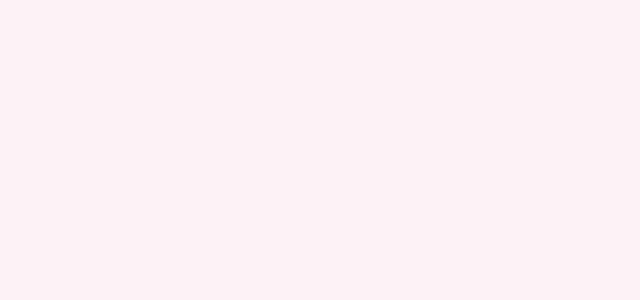
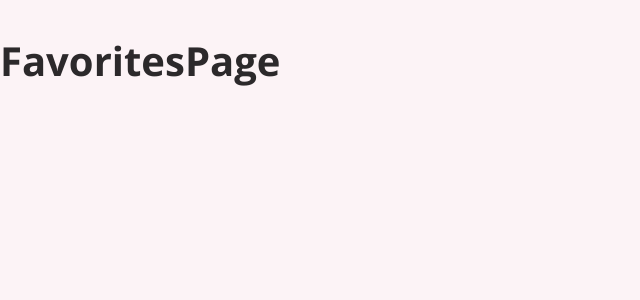
Before and after one commit to beyongbell/nextjs-course-code, a React (Create React App) app: page /new-meetup in a window 1280 px wide. Shown: the top 300 px of the page, without its empty margins (0-640 px from the left). Built offline with nearby package versions, Linux system fonts and the light colour scheme.

Commit message:
Learn React Router Dom

```diff
--- a/package.json
+++ b/package.json
@@ -8,6 +8,7 @@
     "@testing-library/user-event": "^13.5.0",
     "react": "^18.2.0",
     "react-dom": "^18.2.0",
+    "react-router-dom": "^6.6.1",
     "react-scripts": "5.0.1",
     "web-vitals": "^2.1.4"
   },
--- a/src/App.js
+++ b/src/App.js
@@ -1,5 +1,19 @@
+import { Route, Routes } from 'react-router-dom'
+
+import AllMeetupsPage from './pages/AllMeetups';
+import NewMeetupPage from './pages/NewMeetup';
+import FavoritesPage from './pages/Favorites';
+
 function App() {
-  return <div></div>;
+  return (
+    <div>
+      <Routes>
+      <Route path="/" element={<AllMeetupsPage />} />
+      <Route path="/new-meetup" element={<NewMeetupPage />} />
+      <Route path="/favorites" element={<FavoritesPage />} />
+      </Routes>
+    </div>
+  );
 }
 
 export default App;
--- a/src/index.js
+++ b/src/index.js
@@ -1,7 +1,13 @@
-import React from 'react';
-import ReactDOM from 'react-dom';
+import React from "react";
+import ReactDOM from "react-dom";
+import { BrowserRouter } from "react-router-dom";
 
-import './index.css';
-import App from './App';
+import "./index.css";
+import App from "./App";
 
-ReactDOM.render(<App />, document.getElementById('root'));
+ReactDOM.render(
+  <BrowserRouter>
+    <App />
+  </BrowserRouter>,
+  document.getElementById("root")
+);
--- /dev/null
+++ b/src/pages/AllMeetups.js
@@ -0,0 +1,9 @@
+function AllMeetupsPage() {
+  return (
+    <section>
+      <h1>All Meetups</h1>
+    </section>
+  );
+}
+
+export default AllMeetupsPage;
--- /dev/null
+++ b/src/pages/Favorites.js
@@ -0,0 +1,9 @@
+function FavoritesPage() {
+    return (
+      <section>
+        <h1>FavoritesPage</h1>
+      </section>
+    );
+  }
+
+  export default FavoritesPage;
--- /dev/null
+++ b/src/pages/NewMeetup.js
@@ -0,0 +1,9 @@
+function NewMeetupPage() {
+    return (
+      <section>
+        <h1>FavoritesPage</h1>
+      </section>
+    );
+  }
+
+  export default NewMeetupPage;
```
Also changed, not shown: 1 other file (tests, documents, lock files or other folders).
